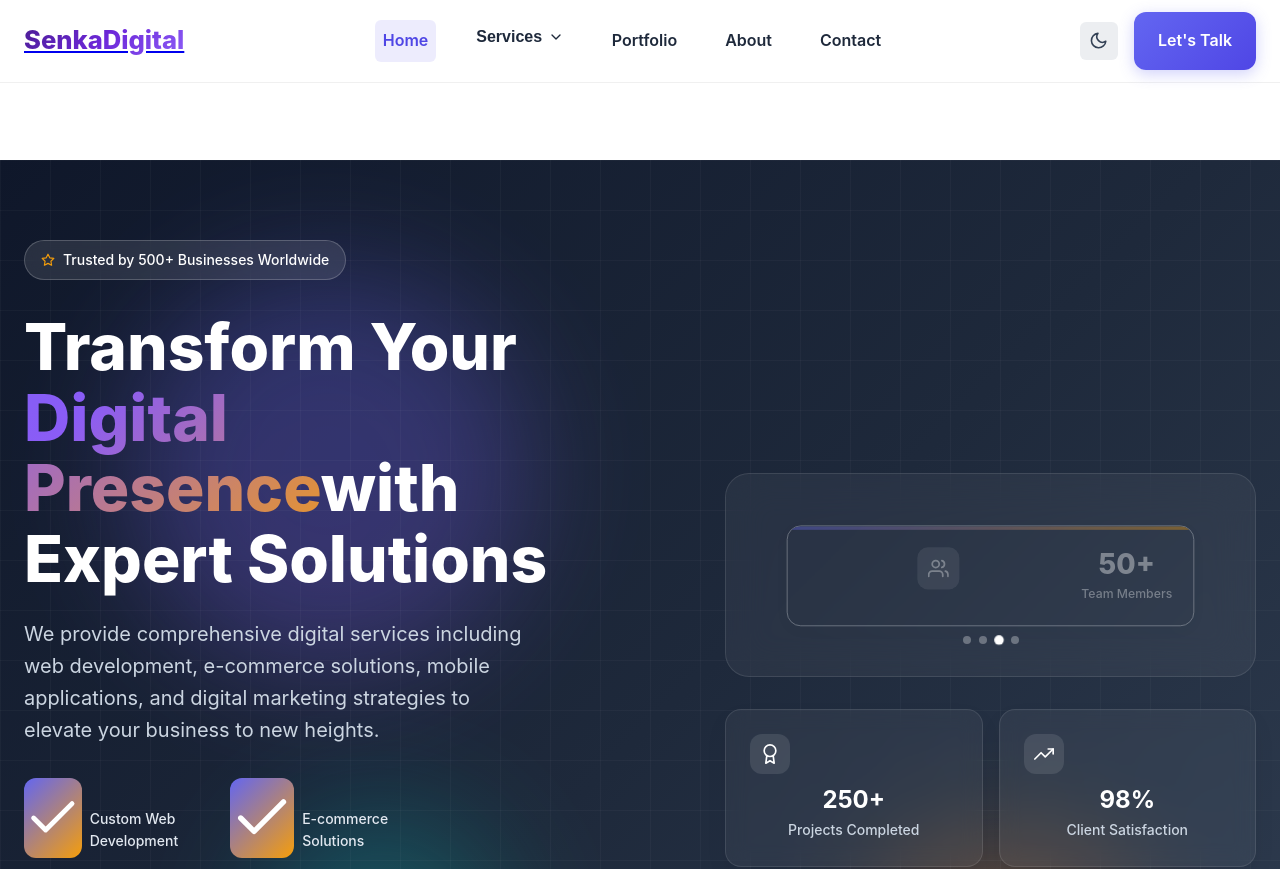
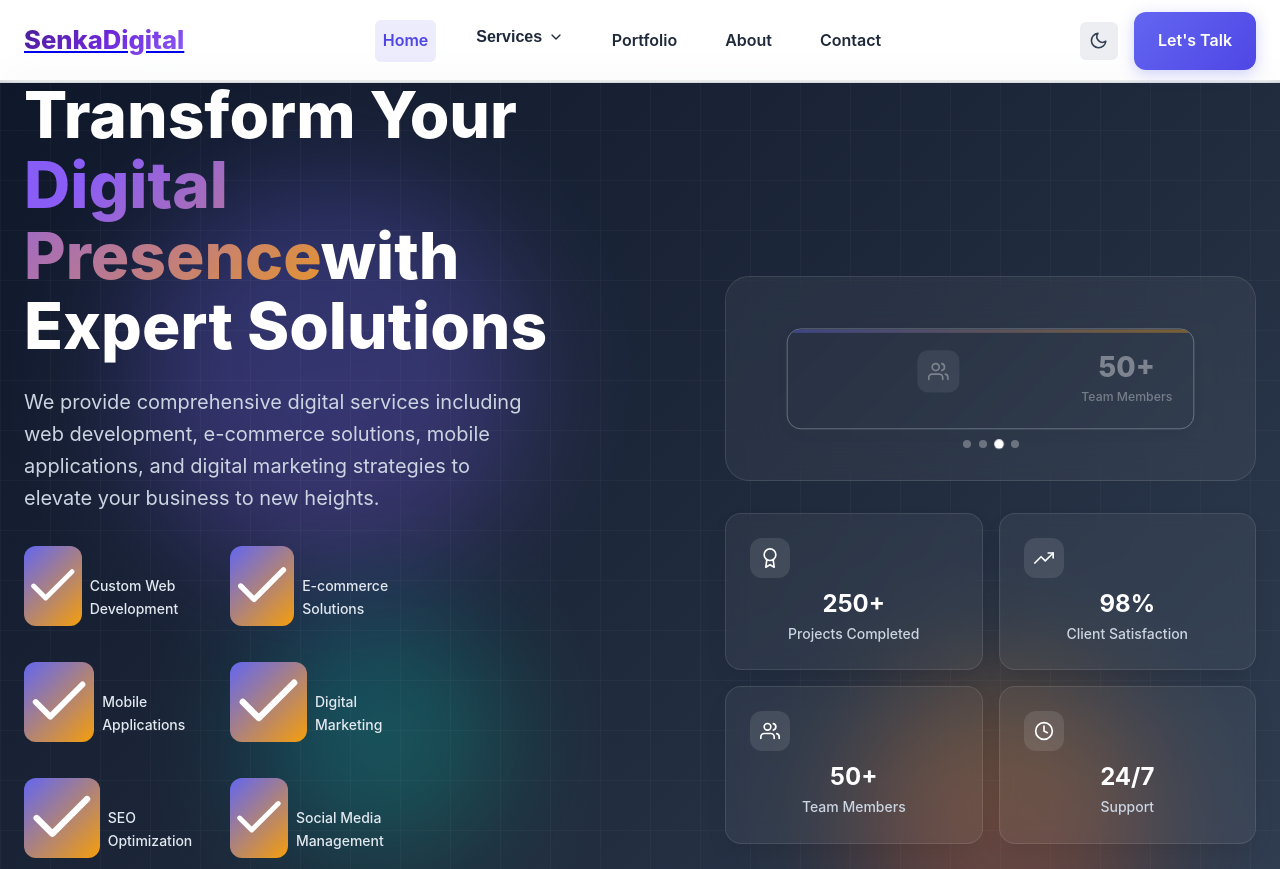
Before and after one commit to ssaurabhshirsatgame07-svg/company, a React (Create React App) app: page / in a window 1280 px wide. Shown: the top 869 px of the page. Built offline with nearby package versions, Linux system fonts and the light colour scheme.

Commit message:
Fix useEffect dependency issue

```diff
--- a/src/components/sections/Hero/Hero.jsx
+++ b/src/components/sections/Hero/Hero.jsx
@@ -86,15 +86,15 @@ const Hero = () => {
             transition={{ duration: 1, ease: "easeOut" }}
           >
             {/* Badge */}
-            <motion.div
+            {/* <motion.div
               className="hero-badge"
               initial={{ opacity: 0, scale: 0.8 }}
               animate={{ opacity: 1, scale: 1 }}
               transition={{ delay: 0.2, duration: 0.6 }}
-            >
-              <FiStar className="badge-icon" />
-              <span>Trusted by 500+ Businesses Worldwide</span>
-            </motion.div>
+            > */}
+              {/* <FiStar className="badge-icon" /> */}
+              {/* <span>Trusted by 500+ Businesses Worldwide</span> */}
+            {/* </motion.div> */}
 
             {/* Main Heading */}
             <motion.h1
--- a/src/styles/globals.css
+++ b/src/styles/globals.css
@@ -3266,3 +3266,21 @@ html, body {
   max-width: 100%;
   overflow-x: hidden;
 }
+
+
+/* Remove unwanted space between header and hero section */
+.hero-section,
+.banner,
+main {
+  margin-top: 0 !important;
+  padding-top: 0 !important;
+}
+
+body {
+  margin: 0;
+  padding: 0;
+}
+
+header {
+  margin-bottom: 0 !important;
+}
```
